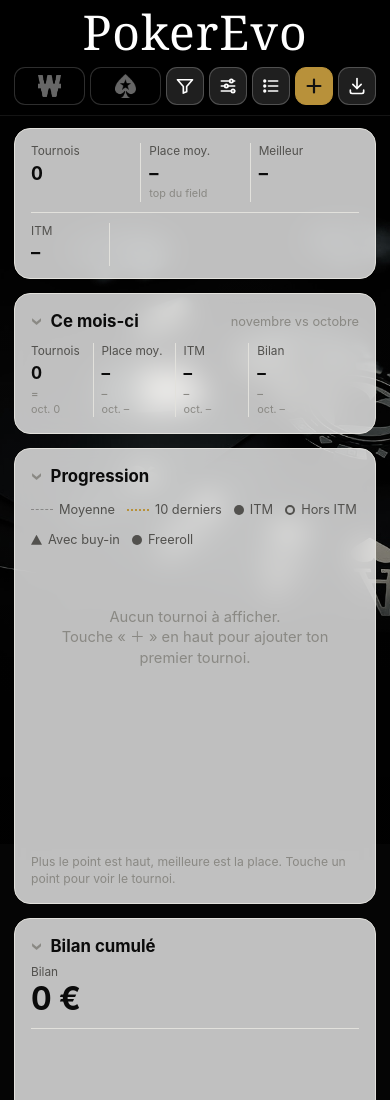
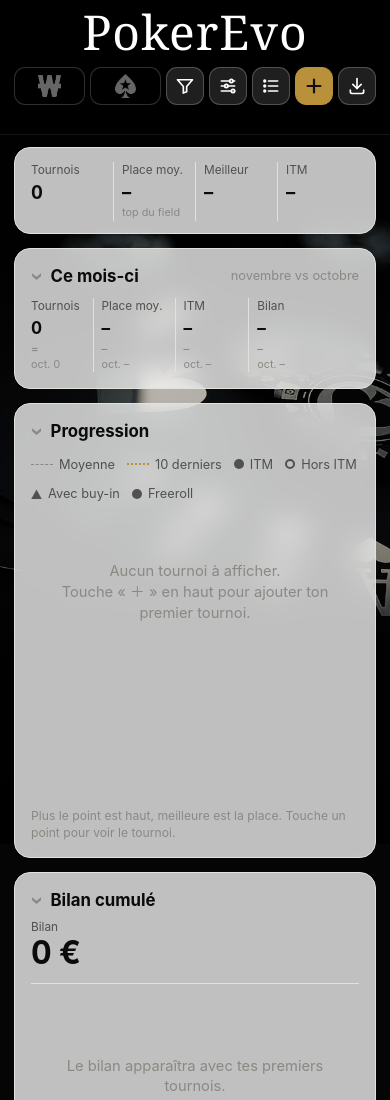
Before and after one commit to eastrip/PokerEvo, a plain HTML site: page index.html in a window 390 px wide. Shown: the top 1100 px of the page. Drawn offline with nearby package versions, Linux system fonts and the light colour scheme; a web font is replaced by a local one.

Commit message:
Add files via upload

```diff
--- a/index.html
+++ b/index.html
@@ -117,14 +117,10 @@
   .toolbar .save-btn svg { width: 20px; height: 20px; }
   .toolbar .save-btn.add { background: var(--gold); color: #111; border-color: var(--gold); }
   .toolbar .save-btn.add svg { width: 22px; height: 22px; }
-  .tb-count {
-    position: absolute; top: -6px; right: -6px; min-width: 18px; height: 18px; padding: 0 5px; border-radius: 9px;
-    background: var(--gold); color: #111; font-size: .66rem; font-weight: 800; line-height: 18px; text-align: center;
-    box-shadow: 0 1px 4px rgba(0,0,0,.35);
-  }
-  .tb-count:empty { display: none; }
-  .tb-dot { position: absolute; top: 5px; right: 5px; width: 8px; height: 8px; border-radius: 50%; background: var(--gold); box-shadow: 0 0 0 2px rgba(0,0,0,.6); }
-  .tb-dot[hidden] { display: none; }
+  .tb-info { color: var(--text-2); font-size: .74rem; text-align: center; margin-top: 7px; min-height: 1em; font-variant-numeric: tabular-nums; }
+  .tb-info b { color: var(--text); font-weight: 700; }
+  .tb-hid { display: inline-flex; align-items: center; gap: 3px; vertical-align: -2px; }
+  .tb-eye { width: 14px; height: 14px; }
   #filter-btn.on { border-color: var(--gold); color: var(--gold); }
   /* Fenêtre Filtres */
   #filter-modal { z-index: 42; }
@@ -305,18 +301,11 @@
   .hero-v { font-size: 2rem; font-weight: 750; line-height: 1.1; letter-spacing: -0.02em; font-variant-numeric: tabular-nums; }
   .hero-side { text-align: right; color: var(--text-2); font-size: .78rem; line-height: 1.55; font-variant-numeric: tabular-nums; }
   .hero-side strong { font-weight: 650; }
-  .kpis { display: grid; grid-template-columns: repeat(3, 1fr); }
+  .kpis { display: grid; grid-template-columns: repeat(4, 1fr); }
   .kpis > div { padding: 0 8px; border-left: 1px solid var(--border); min-width: 0; }
   .kpis > div:first-child { padding-left: 0; border-left: 0; }
   .kpis > div:last-child { padding-right: 0; }
   .k-v { font-size: 1.15rem; font-weight: 700; margin-top: 1px; font-variant-numeric: tabular-nums; white-space: nowrap; }
-  /* Rappel du seuil ITM actif (Filtres > Statistiques ITM) */
-  .k-itm { display: flex; align-items: center; gap: 14px; margin-top: 10px; padding-top: 10px; border-top: 1px solid var(--border); }
-  .k-itm-v { flex: none; min-width: 64px; }
-  .k-itm-side { flex: 1; min-width: 0; padding-left: 14px; border-left: 1px solid var(--border); align-self: stretch; display: flex; flex-direction: column; justify-content: center; gap: 2px; }
-  .k-itm-sub { color: var(--text-2); font-size: .82rem; font-variant-numeric: tabular-nums; }
-  .k-note { color: var(--muted); font-size: .72rem; line-height: 1.3; }
-  .k-note[hidden] { display: none; }
   .k-sub { color: var(--muted); font-size: .68rem; white-space: nowrap; overflow: hidden; text-overflow: ellipsis; min-height: 1em; }
   .k-sub .dot { width: 7px; height: 7px; margin-right: 2px; vertical-align: 0; }
 
@@ -754,7 +743,6 @@
         <svg viewBox="0 0 24 24" fill="none" stroke="currentColor" stroke-width="2" stroke-linecap="round" stroke-linejoin="round" aria-hidden="true">
           <path d="M3 4.5h18l-7 8.2V19l-4 1.5v-7.8z"/>
         </svg>
-        <span class="tb-dot" id="filter-dot" hidden></span>
       </button>
       <button class="save-btn" id="pref-btn" aria-label="Préférences">
         <svg viewBox="0 0 24 24" fill="none" stroke="currentColor" stroke-width="2" stroke-linecap="round" stroke-linejoin="round" aria-hidden="true">
@@ -765,7 +753,6 @@
         <svg viewBox="0 0 24 24" fill="none" stroke="currentColor" stroke-width="2" stroke-linecap="round" stroke-linejoin="round" aria-hidden="true">
           <path d="M9 6h11M9 12h11M9 18h11"/><circle cx="4.5" cy="6" r="1"/><circle cx="4.5" cy="12" r="1"/><circle cx="4.5" cy="18" r="1"/>
         </svg>
-        <span class="tb-count" id="list-count"></span>
       </button>
       <button class="save-btn add" id="add-btn" aria-label="Ajouter un tournoi">
         <svg viewBox="0 0 24 24" fill="none" stroke="currentColor" stroke-width="2.4" stroke-linecap="round" aria-hidden="true"><path d="M12 5v14M5 12h14"/></svg>
@@ -776,6 +763,7 @@
         </svg>
       </button>
     </div>
+    <div class="tb-info" id="tb-info"></div>
   </div>
 </header>
 
@@ -789,14 +777,7 @@
       <div><div class="k-label">Tournois</div><div class="k-v" id="s-count">0</div><div class="k-sub" id="s-count-sub"></div></div>
       <div><div class="k-label">Place moy.</div><div class="k-v" id="s-avg">–</div><div class="k-sub">top du field</div></div>
       <div><div class="k-label">Meilleur</div><div class="k-v" id="s-best">–</div><div class="k-sub" id="s-best-sub"></div></div>
-    </div>
-    <!-- ITM sur sa propre ligne, avec le rappel du seuil des Filtres -->
-    <div class="k-itm">
-      <div class="k-itm-v"><div class="k-label">ITM</div><div class="k-v" id="s-itm">–</div></div>
-      <div class="k-itm-side">
-        <div class="k-itm-sub" id="s-itm-sub"></div>
-        <div class="k-note" id="s-itm-note" hidden></div>
-      </div>
+      <div><div class="k-label">ITM</div><div class="k-v" id="s-itm">–</div><div class="k-sub" id="s-itm-sub"></div></div>
     </div>
   </div>
 
@@ -1245,13 +1226,14 @@
   // Fin de période : « Aujourd'hui » suit la date du jour, sinon la date choisie
   const fToEff = () => ui.fToToday ? today() : ui.fTo;
   const filtersActive = () => !!(ui.fFrom || fToEff() || activeNames(platformList()).length);
-  function visible() {
+  // skipItm = true : sans le filtre « Statistiques ITM » (pour compter ce qu'il cache)
+  function visible(skipItm) {
     const base = platformList();
     const names = activeNames(base);
     return base
       .filter(t => { const to = fToEff(); return (!ui.fFrom || t.date >= ui.fFrom) && (!to || t.date <= to); })
       .filter(t => !names.length || names.includes(nameKey(t)))
-      .filter(itmCounted)   // « Statistiques ITM » activé : seuls les tournois avec assez de joueurs payés sont affichés, partout
+      .filter(t => skipItm || itmCounted(t))   // « Statistiques ITM » activé : seuls les tournois avec assez de joueurs payés sont affichés, partout
       .sort((a, b) => a.date.localeCompare(b.date) || a.created - b.created);
   }
 
@@ -1269,8 +1251,18 @@
     const anyFilter = fOn || (ui.itmMinOn && ui.itmMinPaid > 1);
     document.querySelectorAll('.chip').forEach(b => b.classList.toggle('empty',
       anyFilter && !b.classList.contains('off') && !list.some(t => t.platform === b.dataset.filter)));
-    $('filter-btn').classList.toggle('on', fOn);
-    $('filter-dot').hidden = !fOn;
+    // Nombre de tournois des plateformes actives masqués par les filtres (dates, noms, Statistiques ITM)
+    const hiddenN = platformList().length - list.length;
+    $('filter-btn').classList.toggle('on', fOn || hiddenN > 0);
+    $('filter-btn').setAttribute('aria-label', hiddenN > 0 ? `Filtres (${hiddenN} tournoi${hiddenN > 1 ? 's' : ''} masqué${hiddenN > 1 ? 's' : ''})` : 'Filtres');
+    // Ligne sous le menu : tournois affichés, puis ceux cachés par « Statistiques ITM » uniquement
+    const minOn = ui.itmMinOn && ui.itmMinPaid > 1;
+    const itmHidden = minOn ? visible(true).length - list.length : 0;
+    // « 6/12 affichés · 👁̸ 3 (< 10 places payées) » : affichés / total, puis cachés par Statistiques ITM
+    $('tb-info').innerHTML = tournaments.length
+      ? `<b>${list.length}</b>/${tournaments.length} affiché${list.length > 1 ? 's' : ''}` +
+        (minOn ? ` · <span class="tb-hid"><svg class="tb-eye" viewBox="0 0 24 24" fill="none" stroke="currentColor" stroke-width="2.2" stroke-linecap="round" stroke-linejoin="round" aria-label="cachés"><path d="M3 3l18 18"/><path d="M10.6 5.1A10 10 0 0 1 12 5c6 0 10 7 10 7a17 17 0 0 1-3.2 3.9M6.6 6.6C3.9 8.3 2 12 2 12s4 7 10 7a9.7 9.7 0 0 0 4.4-1"/><path d="M9.9 9.9a3 3 0 0 0 4.2 4.2"/></svg><b>${itmHidden}</b></span> (&lt; ${ui.itmMinPaid} places payées)` : '')
+      : '';
     renderStats(list);
     renderChart(list, quick);
     renderList(list);
@@ -1283,7 +1275,6 @@
     renderDistribution(list);
     renderSeries(list);
     applyCollapsed();
-    $('list-count').textContent = list.length || '';
     $('l-sub').textContent = ui.filter === 'all' ? 'Toutes les plateformes' : ui.filter;
   }
 
@@ -1307,7 +1298,6 @@
     if (!list.length) {
       ['s-avg', 's-best', 's-itm'].forEach(id => $(id).textContent = '–');
       ['s-best-sub', 's-itm-sub'].forEach(id => $(id).textContent = '');
-      $('s-itm-note').hidden = true;
       return;
     }
     const avg = list.reduce((s, t) => s + ratio(t), 0) / list.length;
@@ -1319,11 +1309,7 @@
     const counted = list.filter(itmCounted);
     const itm = counted.filter(itmOf).length;
     $('s-itm').textContent = counted.length ? Math.round(itm / counted.length * 100) + ' %' : '–';
-    $('s-itm-sub').textContent = counted.length ? `${itm} tournoi${itm > 1 ? 's' : ''} ITM sur ${counted.length}` : 'Aucun tournoi compté';
-    // Rappel quand le minimum de joueurs payés est actif
-    const minOn = ui.itmMinOn && ui.itmMinPaid > 1;
-    $('s-itm-note').hidden = !minOn;
-    $('s-itm-note').textContent = minOn ? `Tournois de moins de ${ui.itmMinPaid} places payées masqués` : '';
+    $('s-itm-sub').textContent = counted.length ? `${itm} sur ${counted.length}` : '';
   }
 
   // L'ancien sélecteur de période (30 j / 3 mois) est remplacé par le filtre de dates (visible()) :
```
